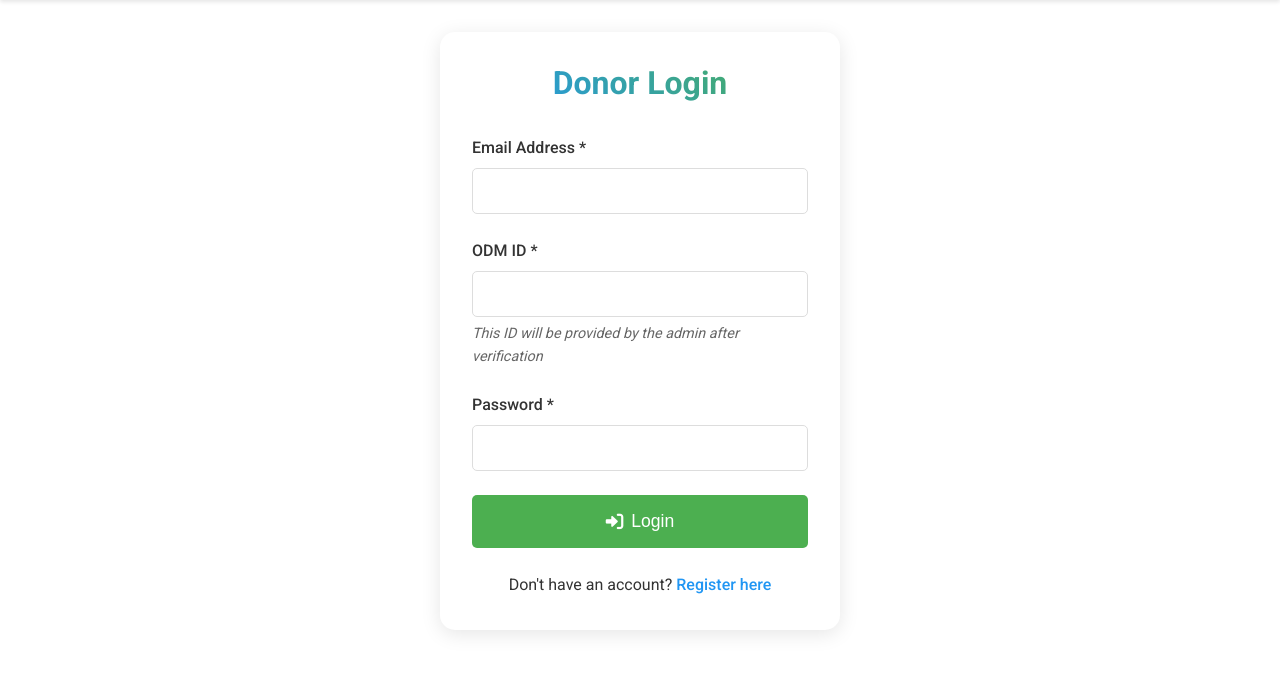
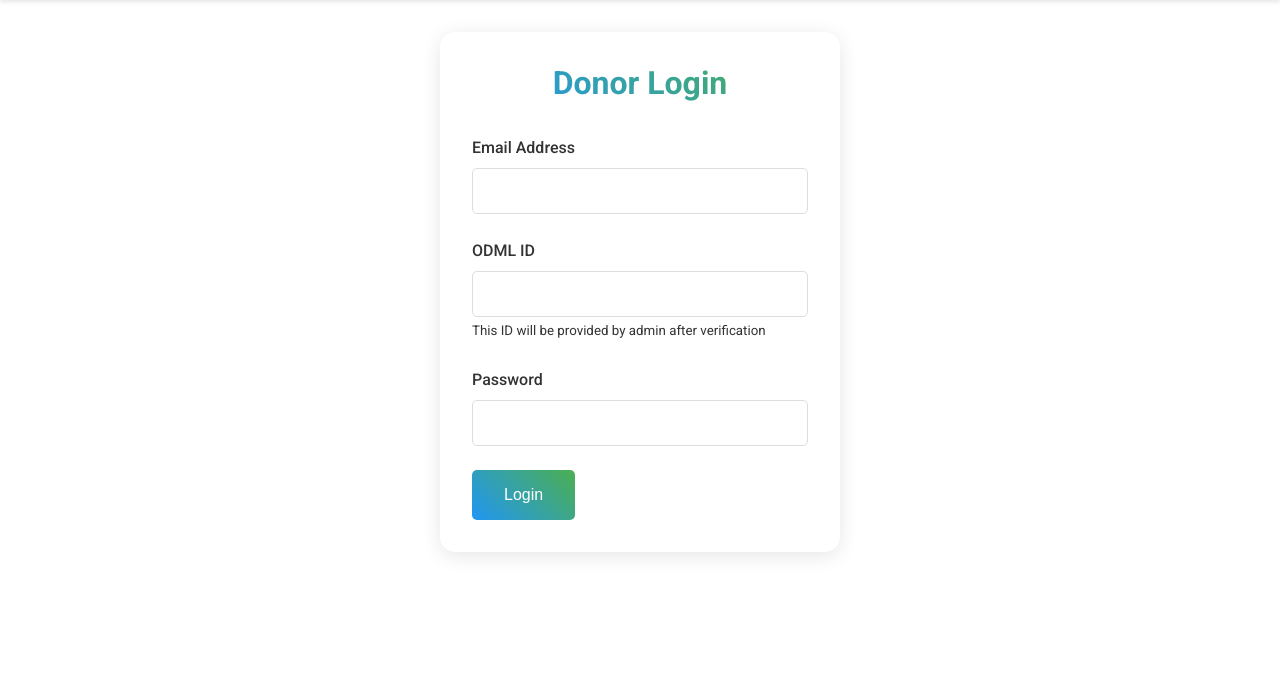
Before and after one commit to rohithbab/LIFELINKFORPDD, a PHP site: page /lifelink/pages/donor_login.php in a window 1280 px wide. Shown: the part 83-756 px from the top of the page. Run offline with PHP 8.4, Linux system fonts and the light colour scheme.

Commit message:
upto donor registration and login completeted

```diff
--- a/backend/php/donor_login_process.php
+++ b/backend/php/donor_login_process.php
@@ -19,7 +19,7 @@
         }
 
         // Check if donor exists and is approved
-        $stmt = $conn->prepare("SELECT donor_id, name, password, status FROM Donor WHERE email = ? AND odml_id = ?");
+        $stmt = $conn->prepare("SELECT donor_id, name, password, status FROM donor WHERE email = ? AND odml_id = ?");
         $stmt->execute([$email, $odml_id]);
         $donor = $stmt->fetch(PDO::FETCH_ASSOC);
 
@@ -48,11 +48,11 @@
 
     } catch(Exception $e) {
         $_SESSION['error'] = $e->getMessage();
-        header("Location: ../../pages/donor/donor_login.php");
+        header("Location: ../../pages/donor_login.php");
         exit();
     }
 } else {
-    header("Location: ../../pages/donor/donor_login.php");
+    header("Location: ../../pages/donor_login.php");
     exit();
 }
 ?>
--- a/pages/donor_login.php
+++ b/pages/donor_login.php
@@ -148,40 +148,30 @@
         }
         ?>
 
-        <form action="../backend/php/donor_login_process.php" method="POST" id="donorLoginForm">
+        <form action="../backend/php/donor_login_process.php" method="POST">
             <div class="form-group">
-                <label for="email">Email Address *</label>
+                <label for="email">Email Address</label>
                 <input type="email" id="email" name="email" required>
             </div>
-
             <div class="form-group">
-                <label for="odmId">ODM ID *</label>
-                <input type="text" id="odmId" name="odmId" required>
-                <div class="odm-id-info">This ID will be provided by the admin after verification</div>
+                <label for="odml_id">ODML ID</label>
+                <input type="text" id="odml_id" name="odml_id" required>
+                <small class="form-text text-muted">This ID will be provided by admin after verification</small>
             </div>
-
             <div class="form-group">
-                <label for="password">Password *</label>
+                <label for="password">Password</label>
                 <input type="password" id="password" name="password" required>
             </div>
-
-            <button type="submit" class="submit-button">
-                <i class="fas fa-sign-in-alt"></i>
-                Login
-            </button>
-
-            <div class="register-link">
-                Don't have an account? <a href="donor_registration.php">Register here</a>
-            </div>
+            <button type="submit" class="btn btn-primary w-100">Login</button>
         </form>
     </div>
 
     <script>
-        document.getElementById('donorLoginForm').addEventListener('submit', function(e) {
+        document.querySelector('form').addEventListener('submit', function(e) {
             let isValid = true;
             const email = document.getElementById('email');
-            const odmId = document.getElementById('odmId');
             const password = document.getElementById('password');
+            const odml_id = document.getElementById('odml_id');
 
             // Basic validation
             if (!email.value || !email.value.match(/^[\w-]+(\.[\w-]+)*@([\w-]+\.)+[a-zA-Z]{2,7}$/)) {
@@ -191,18 +181,18 @@
                 email.style.borderColor = '#ddd';
             }
 
-            if (!odmId.value) {
-                isValid = false;
-                odmId.style.borderColor = '#dc3545';
-            } else {
-                odmId.style.borderColor = '#ddd';
-            }
-
             if (!password.value) {
                 isValid = false;
                 password.style.borderColor = '#dc3545';
             } else {
                 password.style.borderColor = '#ddd';
+            }
+
+            if (!odml_id.value) {
+                isValid = false;
+                odml_id.style.borderColor = '#dc3545';
+            } else {
+                odml_id.style.borderColor = '#ddd';
             }
 
             if (!isValid) {
```
Also changed, not shown: backend/php/donor_registration_process.php (+13 -11 lines), pages/donor/donor_dashboard.php (added, +26 -0 lines), pages/donor_registration_success.php (+0 -12 lines), uploads/donor_documents/675d5b86bb1a8.png (added), uploads/donor_documents/675d5c85dda61.png (added), uploads/guardian_documents/675d5b86bb6c4.png (added), uploads/guardian_documents/675d5c85ddf0d.png (added), uploads/medical_reports/675d5b86bb447.png (added), uploads/medical_reports/675d5c85ddd39.png (added).
